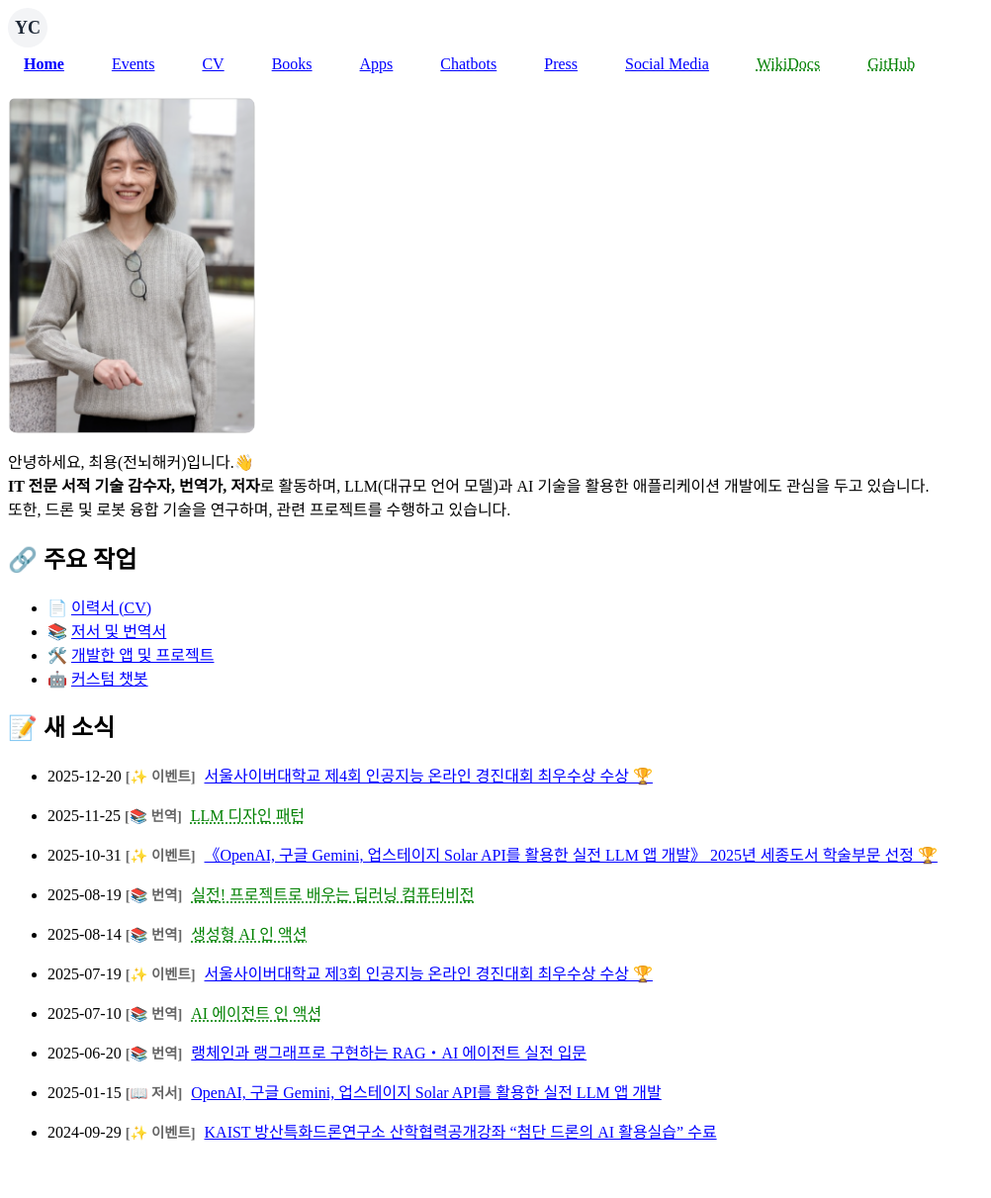
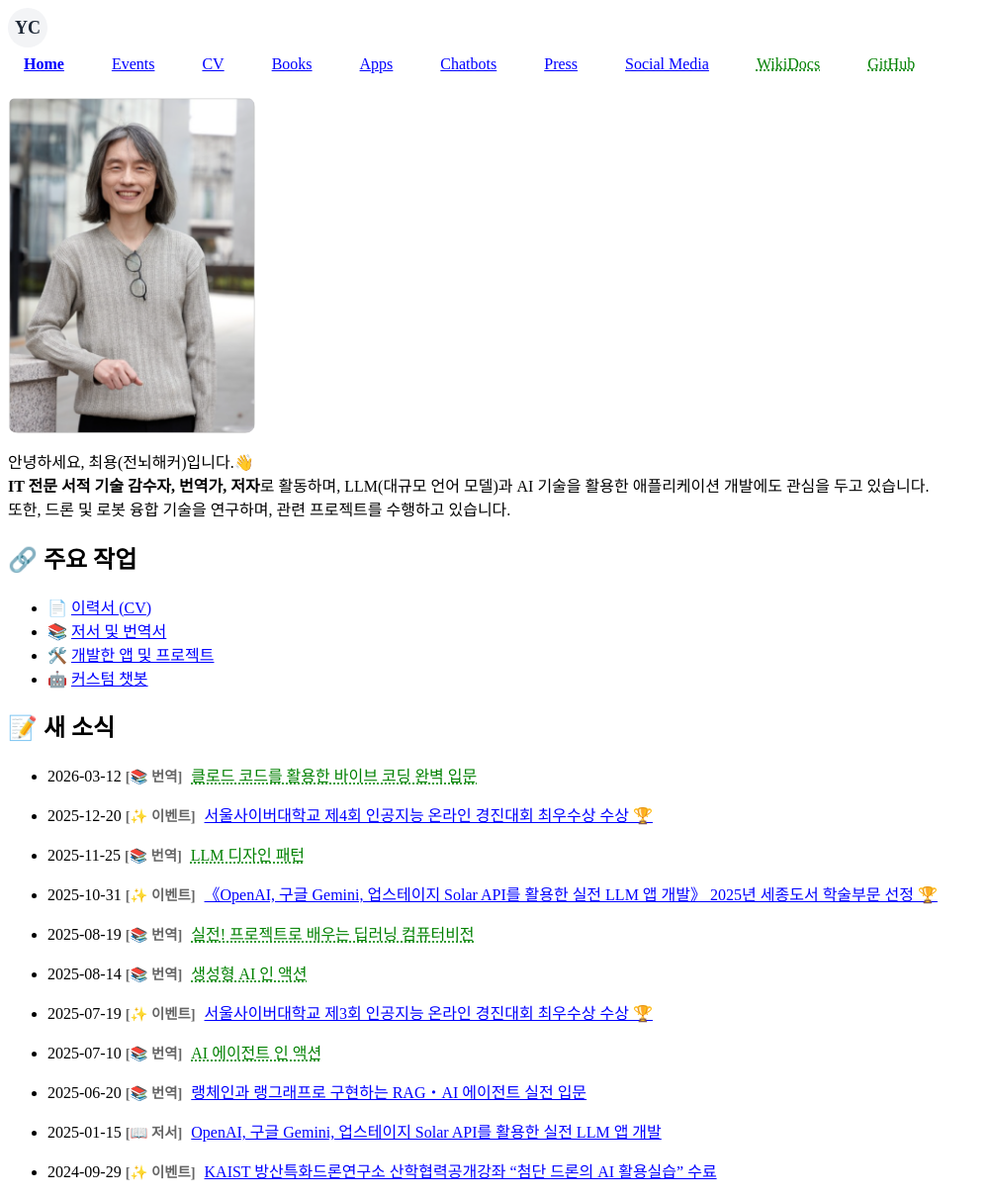
Before and after one commit to ychoi-kr/ychoi.kr, a Jekyll site: the page built from index.md, in a window 1280 px wide. Shown: the whole page at 99% size, without its empty margins (0-1002 px from the left). Built offline with Jekyll 4.4.1, drawn with Linux system fonts in a browser that asks for light colours; before the commit the page ends 1171 px from its top, so only the background shows below that.

Commit message:
feat: add Claude Code translation book

```diff
--- a/_data/translated_books.yml
+++ b/_data/translated_books.yml
@@ -129,3 +129,11 @@
   date: 2025-11-25
   link: https://wikibook.co.kr/llm-design-patterns/
   show_in_cv: true
+- title: 클로드 코드를 활용한 바이브 코딩 완벽 입문
+  authors: 히라카와 토모히데
+  publisher: 위키북스
+  publisher_en: Wikibooks
+  date: 2026-03-12
+  link: https://wikibook.co.kr/claude-code/
+  show_on_home: true
+  show_in_cv: true
```
